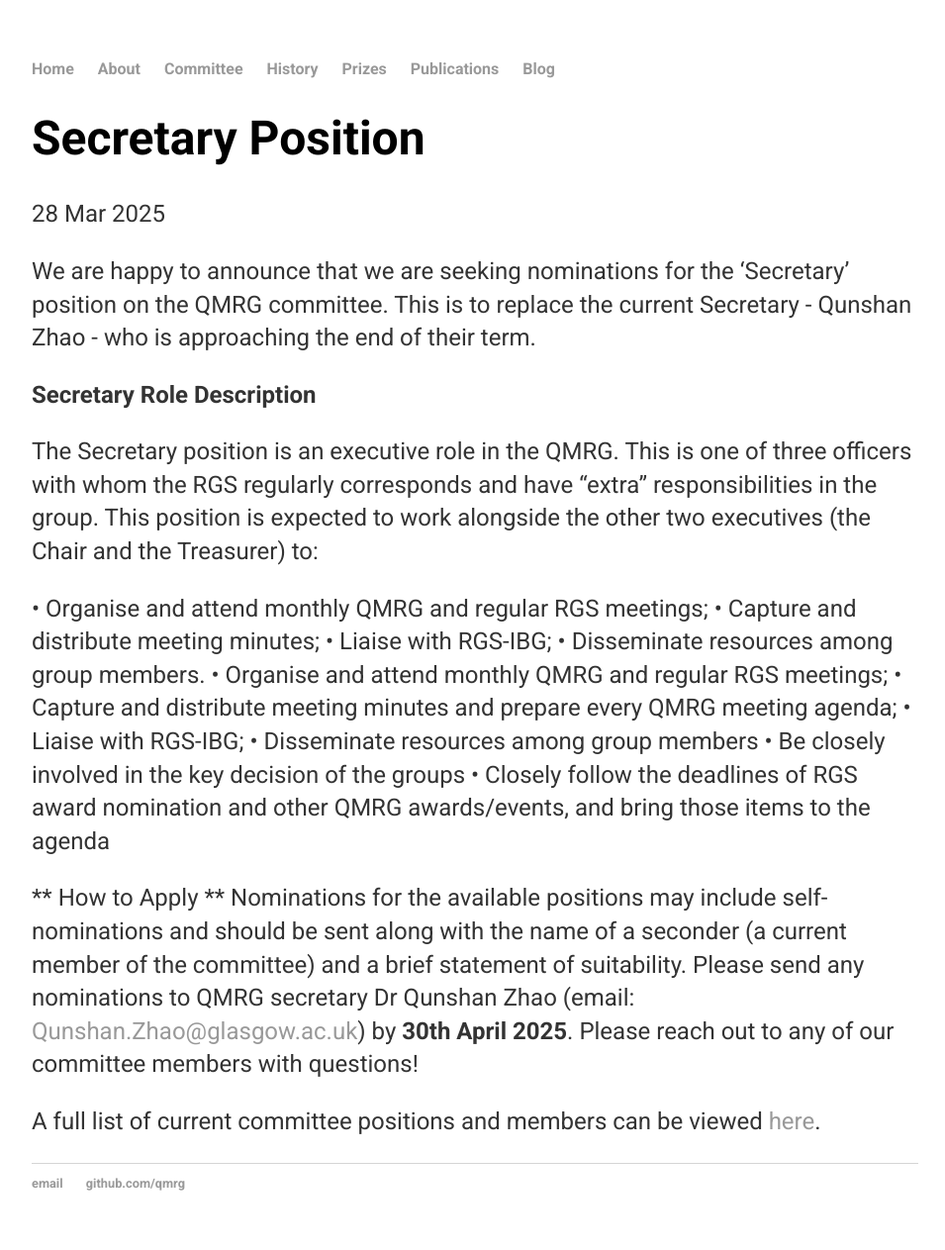
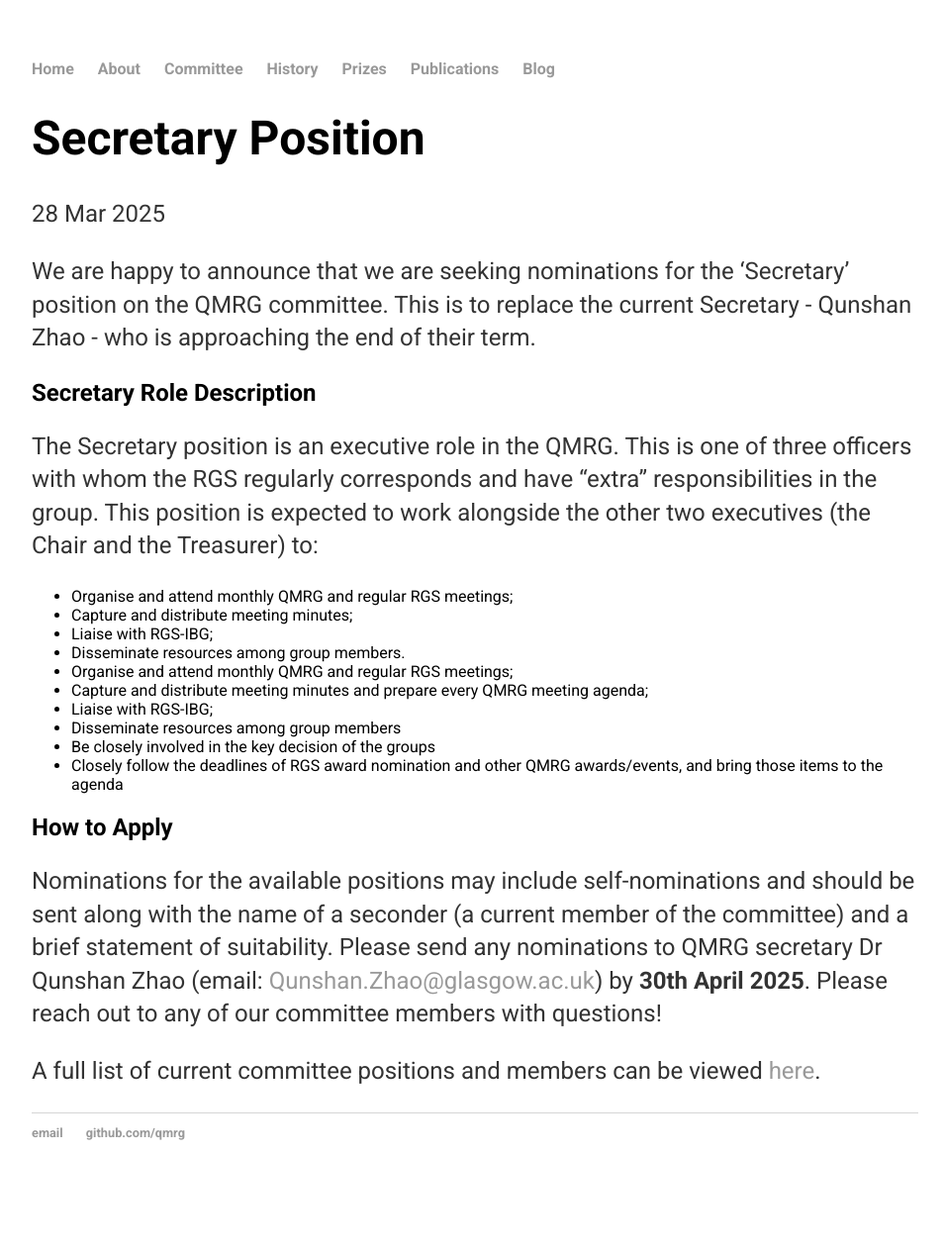
Before and after one commit to qmrg/qmrg.github.io, a Jekyll site: the page built from _posts/2025-03-25-Secretary_post.md, in a window 1280 px wide. Shown: the whole page at 99% size, without its empty margins (160-1115 px from the left). Built offline with Jekyll 4.4.1, drawn with Linux system fonts in a browser that asks for light colours; after the commit the page ends 1212 px from its top, so only the background shows below that.

```diff
--- a/_posts/2025-03-25-Secretary_post.md
+++ b/_posts/2025-03-25-Secretary_post.md
@@ -6,23 +6,23 @@ date: 2025-03-28
 
 We are happy to announce that we are seeking nominations for the ‘Secretary’ position on the QMRG committee. This is to replace the current Secretary - Qunshan Zhao - who is approaching the end of their term.
 
-**Secretary Role Description**
+## Secretary Role Description
 
 The Secretary position is an executive role in the QMRG. This is one of three officers with whom the RGS regularly corresponds and have “extra” responsibilities in the group. This position is expected
 to work alongside the other two executives (the Chair and the Treasurer) to:
 
-• Organise and attend monthly QMRG and regular RGS meetings;
-• Capture and distribute meeting minutes;
-• Liaise with RGS-IBG;
-• Disseminate resources among group members.
-•	Organise and attend monthly QMRG and regular RGS meetings;
-•	Capture and distribute meeting minutes and prepare every QMRG meeting agenda;
-•	Liaise with RGS-IBG;
-•	Disseminate resources among group members
-•	Be closely involved in the key decision of the groups
-•	Closely follow the deadlines of RGS award nomination and other QMRG awards/events, and bring those items to the agenda
+- Organise and attend monthly QMRG and regular RGS meetings;
+- Capture and distribute meeting minutes;
+- Liaise with RGS-IBG;
+- Disseminate resources among group members.
+-	Organise and attend monthly QMRG and regular RGS meetings;
+-	Capture and distribute meeting minutes and prepare every QMRG meeting agenda;
+-	Liaise with RGS-IBG;
+-	Disseminate resources among group members
+-	Be closely involved in the key decision of the groups
+-	Closely follow the deadlines of RGS award nomination and other QMRG awards/events, and bring those items to the agenda
 
-** How to Apply **
+## How to Apply
 Nominations for the available positions may include self-nominations and should be sent along with the name of a seconder (a current member of the committee) and a brief statement of suitability. Please send any nominations to QMRG secretary Dr Qunshan Zhao (email: [Qunshan.Zhao@glasgow.ac.uk](Qunshan.Zhao@glasgow.ac.uk)) by **30th April 2025**.
 Please reach out to any of our committee members with questions!
 
```
